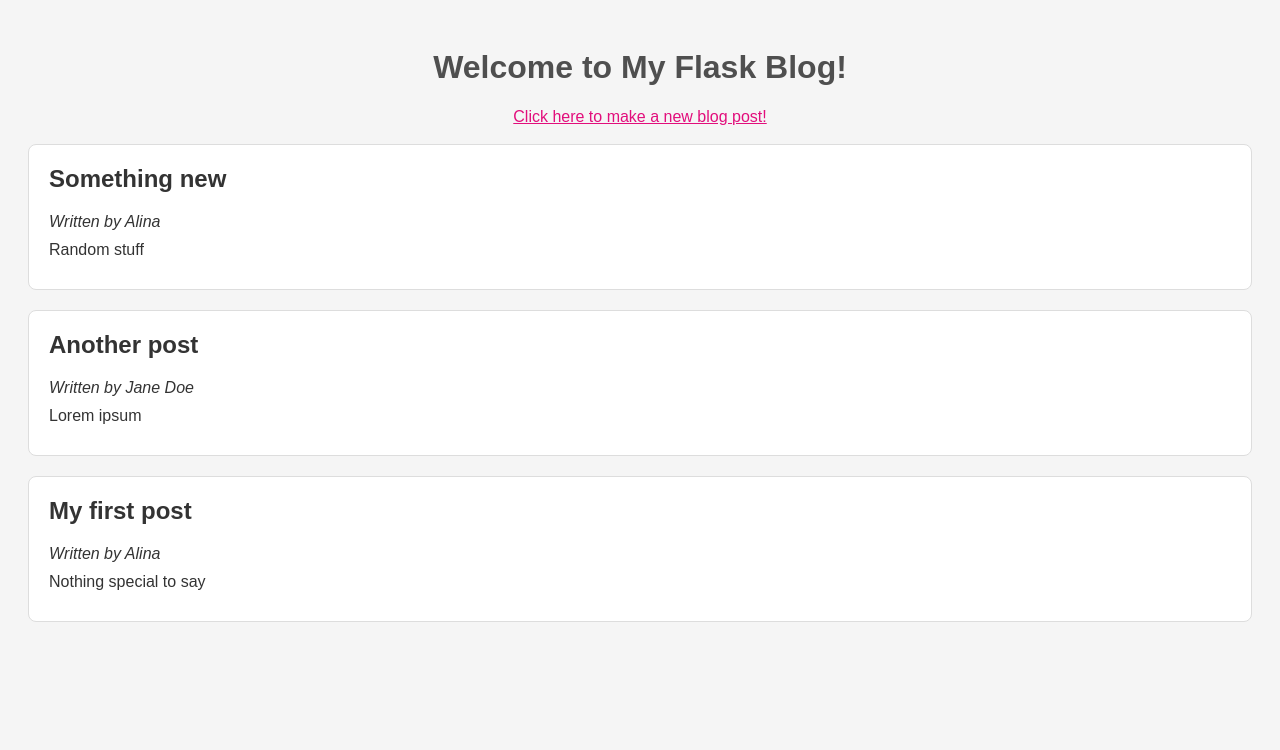
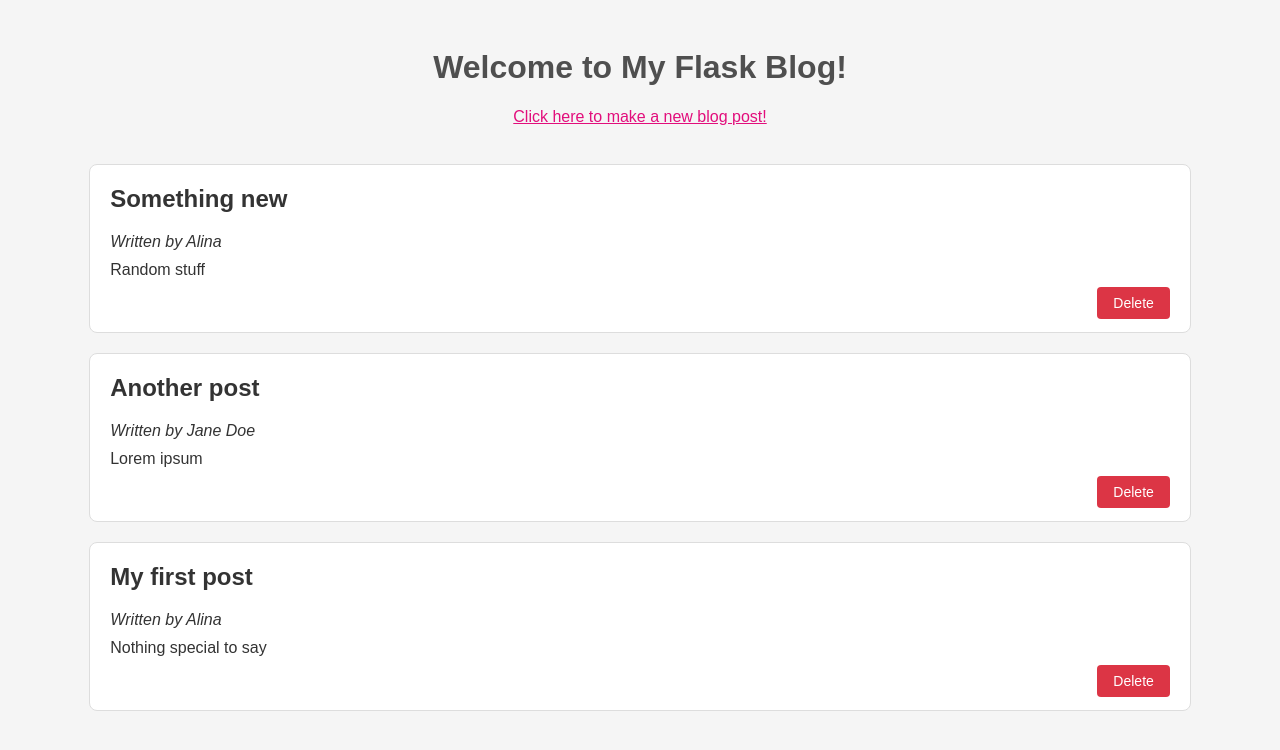
Before and after one commit to alina-geissler/Masterblog, a Flask app: page / in a window 1280 px wide. Shown: the top 750 px of the page. Run offline with Flask 3, Linux system fonts and the light colour scheme.

Commit message:
feat(blog): add delete functionality with button
- Add /delete/<path:post_id> route with list comprehension filter
- Add delete button in each post container in index.html template
- Auto-redirect to index page after deletion

```diff
--- a/app.py
+++ b/app.py
@@ -1,4 +1,4 @@
-from flask import Flask, render_template, request
+from flask import Flask, render_template, request, redirect
 import json
 import uuid
 
@@ -49,8 +49,16 @@ def add():
             'content': content
         })
         save_blogposts(DATA_PATH, blog_posts)
-        return render_template('index.html', posts=blog_posts)
+        return redirect('/')
     return render_template('add.html')
+
+
+@app.route('/delete/<path:post_id>')
+def delete(post_id):
+    blog_posts = load_blogposts(DATA_PATH)
+    updated_posts = [post for post in blog_posts if post.get('id').strip() != post_id.strip()]
+    save_blogposts(DATA_PATH, updated_posts)
+    return redirect('/')
 
 
 if __name__ == '__main__':
--- a/static/style.css
+++ b/static/style.css
@@ -14,8 +14,8 @@ h1 {
     background-color: #FFF;
     border: 1px solid #DDD;
     padding: 20px;
-    margin-bottom: 20px;
     border-radius: 8px;
+    margin: 20px 5%
 }
 
 .post h2 {
@@ -36,3 +36,21 @@ h1 {
     justify-content: center;
     color: #e20e7c;
 }
+
+.post-actions {
+    text-align: right;
+    margin-top: 15px;
+}
+
+.delete-btn {
+    background-color: #dc3545;
+    color: white !important;
+    padding: 8px 16px;
+    text-decoration: none;
+    border-radius: 4px;
+    font-size: 14px;
+}
+
+.delete-btn:hover {
+    background-color: #c82333;
+}
--- a/templates/index.html
+++ b/templates/index.html
@@ -18,6 +18,9 @@
           <h2>{{ post.get('title', 'New Blog Post') }}</h2>
           <p><em>Written by {{ post.get('author', 'Unknown Author') }}</em></p>
           <p>{{ post.get('content', 'No Content Available') }}</p>
+          <div class="post-actions">
+              <a href="/delete/ {{ post.id }}" class="delete-btn">Delete</a>
+          </div>
       </div>
     {% endfor %}
 </body>
```
